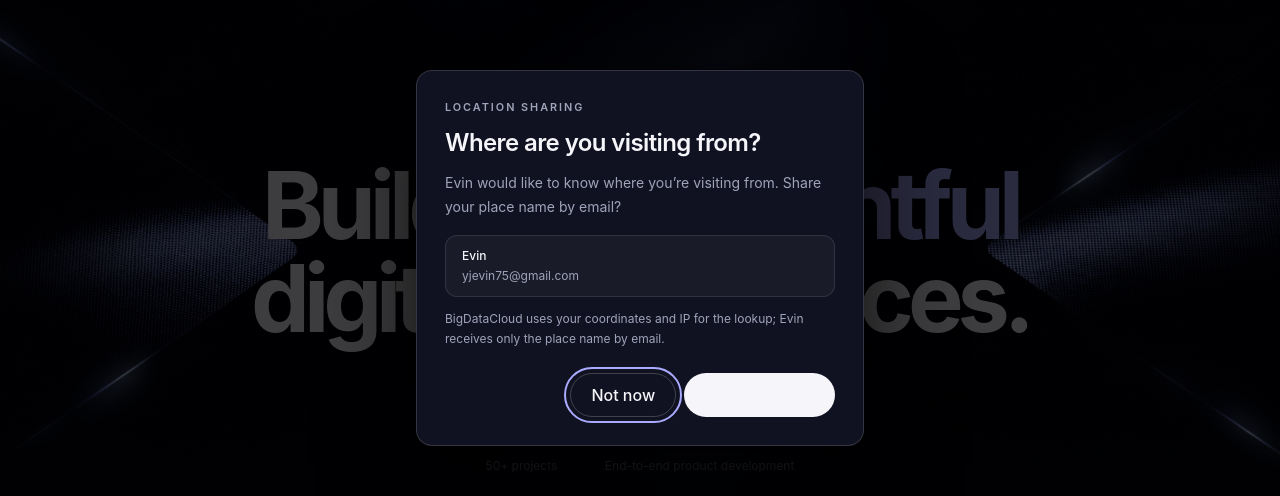
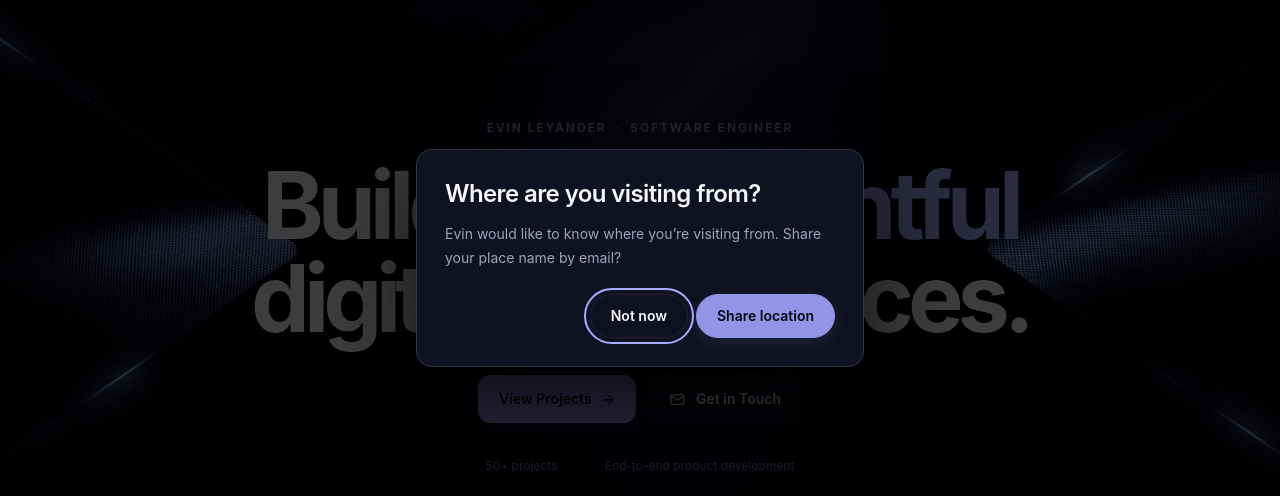
Before and after one commit to Evin-7/portfolio2025, a Next.js app: page / in a window 1280 px wide. Shown: the part 142-638 px from the top of the page. Built offline with nearby package versions, Linux system fonts and the light colour scheme; no server answers.

Commit message:
Fix location share modal copy and button contrast

```diff
--- a/src/app/globals.css
+++ b/src/app/globals.css
@@ -237,6 +237,17 @@ svg {
   border-color: var(--glass-border-hover);
   background: var(--glass-hover);
   box-shadow: inset 0 1px rgba(255, 255, 255, 0.09), 0 10px 26px rgba(0, 0, 0, 0.16);
+}
+
+.location-share-dialog .location-share-button {
+  min-height: 44px;
+  border-radius: 999px;
+  padding-inline: 20px;
+}
+
+.location-share-dialog .location-share-button:disabled {
+  cursor: not-allowed;
+  opacity: 0.6;
 }
 
 .button-icon {
--- a/src/components/VisitorLocationShare.jsx
+++ b/src/components/VisitorLocationShare.jsx
@@ -177,23 +177,14 @@ export default function VisitorLocationShare() {
         event.preventDefault();
         if (!busy) dismiss();
       }}
-      className="m-auto max-h-[calc(100dvh-2rem)] w-[calc(100vw-2rem)] max-w-md overflow-y-auto rounded-2xl border border-white/15 bg-panel p-0 text-copy shadow-[0_24px_90px_rgba(0,0,0,0.75)] backdrop:bg-black/75"
+      className="location-share-dialog m-auto max-h-[calc(100dvh-2rem)] w-[calc(100vw-2rem)] max-w-md overflow-y-auto rounded-2xl border border-white/15 bg-panel p-0 text-copy shadow-[0_24px_90px_rgba(0,0,0,0.75)] backdrop:bg-black/75"
     >
       <div className="p-6 sm:p-7">
-        <p className="m-0 text-[0.68rem] font-semibold uppercase tracking-[0.18em] text-muted">Location sharing</p>
-        <h2 id="location-share-title" className="mb-0 mt-3 text-xl font-semibold tracking-tight sm:text-2xl">
+        <h2 id="location-share-title" className="mb-0 mt-0 text-xl font-semibold tracking-tight sm:text-2xl">
           Where are you visiting from?
         </h2>
         <p id="location-share-description" className="mb-0 mt-3 text-sm leading-6 text-muted">
           Evin would like to know where you’re visiting from. Share your place name by email?
-        </p>
-
-        <div className="mt-4 rounded-xl border border-white/10 bg-white/[0.04] px-4 py-3">
-          <p className="m-0 text-xs font-medium text-copy">Evin</p>
-          <p className="mb-0 mt-1 text-xs text-muted">yjevin75@gmail.com</p>
-        </div>
-        <p className="mb-0 mt-3 text-xs leading-5 text-muted">
-          BigDataCloud uses your coordinates and IP for the lookup; Evin receives only the place name by email.
         </p>
 
         {status ? <p className="mb-0 mt-4 text-sm leading-6 text-muted" role="status" aria-live="polite">{status}</p> : null}
@@ -203,7 +194,7 @@ export default function VisitorLocationShare() {
             type="button"
             onClick={dismiss}
             disabled={busy}
-            className="inline-flex min-h-11 cursor-pointer items-center justify-center rounded-full border border-white/20 px-5 text-sm font-medium text-muted transition-colors hover:border-white/40 hover:text-copy disabled:cursor-not-allowed disabled:opacity-60"
+            className="button button--outline location-share-button"
           >
             Not now
           </button>
@@ -212,7 +203,7 @@ export default function VisitorLocationShare() {
             onClick={requestLocation}
             disabled={busy || status.startsWith("Location shared")}
             autoFocus
-            className="inline-flex min-h-11 cursor-pointer items-center justify-center rounded-full bg-copy px-5 text-sm font-semibold text-ink transition-colors hover:bg-muted disabled:cursor-not-allowed disabled:opacity-60"
+            className="button button--primary location-share-button"
           >
             {busy ? "Finding your area…" : "Share location"}
           </button>
```
